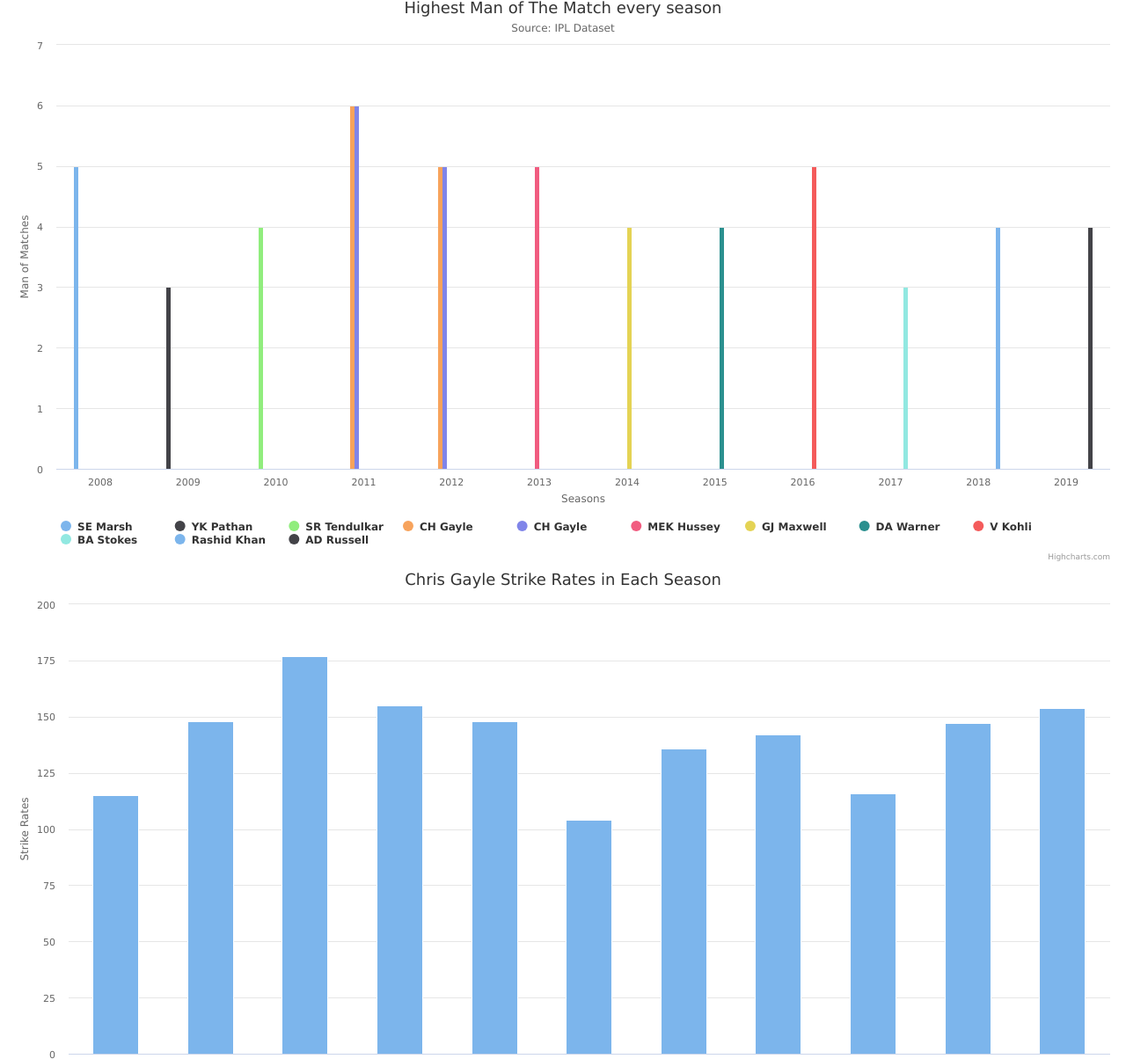
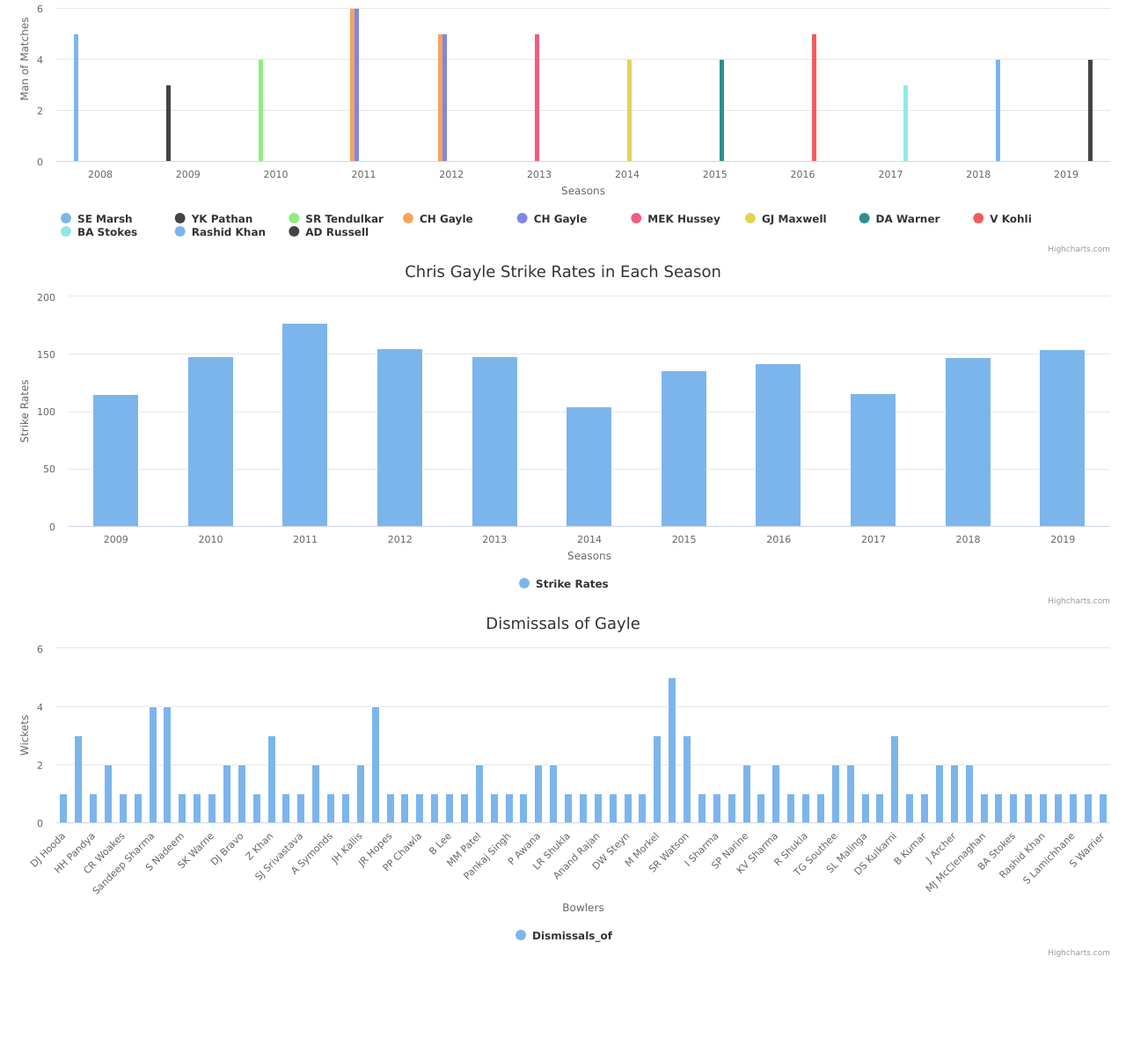
Before and after one commit to 11akshayb/ipl-1, a website: page public/index.html in a window 1280 px wide. Shown: the part 589-1793 px from the top of the page at 88% size. After the commit the page ends 1688 px from the top, so only its background shows below. Drawn offline with nearby package versions, Linux system fonts and the light colour scheme.

Commit message:
Visualizing CH Gayle Dismissals.

```diff
--- a/public/app-extra-solution.js
+++ b/public/app-extra-solution.js
@@ -10,6 +10,7 @@ function visualizeData(data){
     visualizeTossesMatches(data.tossMatchesWon)
     visualizeManOfMatchEachSeason(data.manOfMatchEachSeason)
     visualizeGayleStrikeRates(data.gayleStrikeRate)
+    visualizeDismissalsofGayle(data.DismissalsofGayle)
     return;
 }
 
@@ -133,3 +134,37 @@ function visualizeGayleStrikeRates(gayleStrikeRate){
     ]
   });
 }
+
+function visualizeDismissalsofGayle(dismissalsofGayle){
+  const visualizationArray = [];
+  for (let bowler in dismissalsofGayle)  {
+    visualizationArray.push([bowler, dismissalsofGayle[bowler]]);
+  }
+
+  Highcharts.chart("dismissals_of_Gayle", {
+    chart: {
+      type: "column"
+    },
+    title: {
+      text: "Dismissals of Gayle"
+    },
+    xAxis: {
+      title: {
+        text: "Bowlers"
+      },
+      type: "category"
+    },
+    yAxis: {
+      min: 0,
+      title: {
+        text: "Wickets"
+      }
+    },
+    series: [
+      {
+        name: "Dismissals_of",
+        data: visualizationArray
+      }
+    ]
+  });
+}
--- a/public/index.html
+++ b/public/index.html
@@ -16,9 +16,11 @@
 
   <h1>IPL Dataset Visualization</h1>
 
-  <div id="tosses_and_Matches" style="min-width: 300px; height: 500px;"></div>
-  <div id="man_of_match" style="min-width: 300px; height: 650px;"></div>
-  <div id="gayle_StrikeRates" style="min-width: 300px; height: 650px;"></div>
+  <div id="tosses_and_Matches"></div>
+  <div id="man_of_match"></div>
+  <div id="gayle_StrikeRates"></div>
+  <div id="dismissals_of_Gayle"></div>
+
 
 
   <script src="https://code.highcharts.com/highcharts.js"></script>
```
